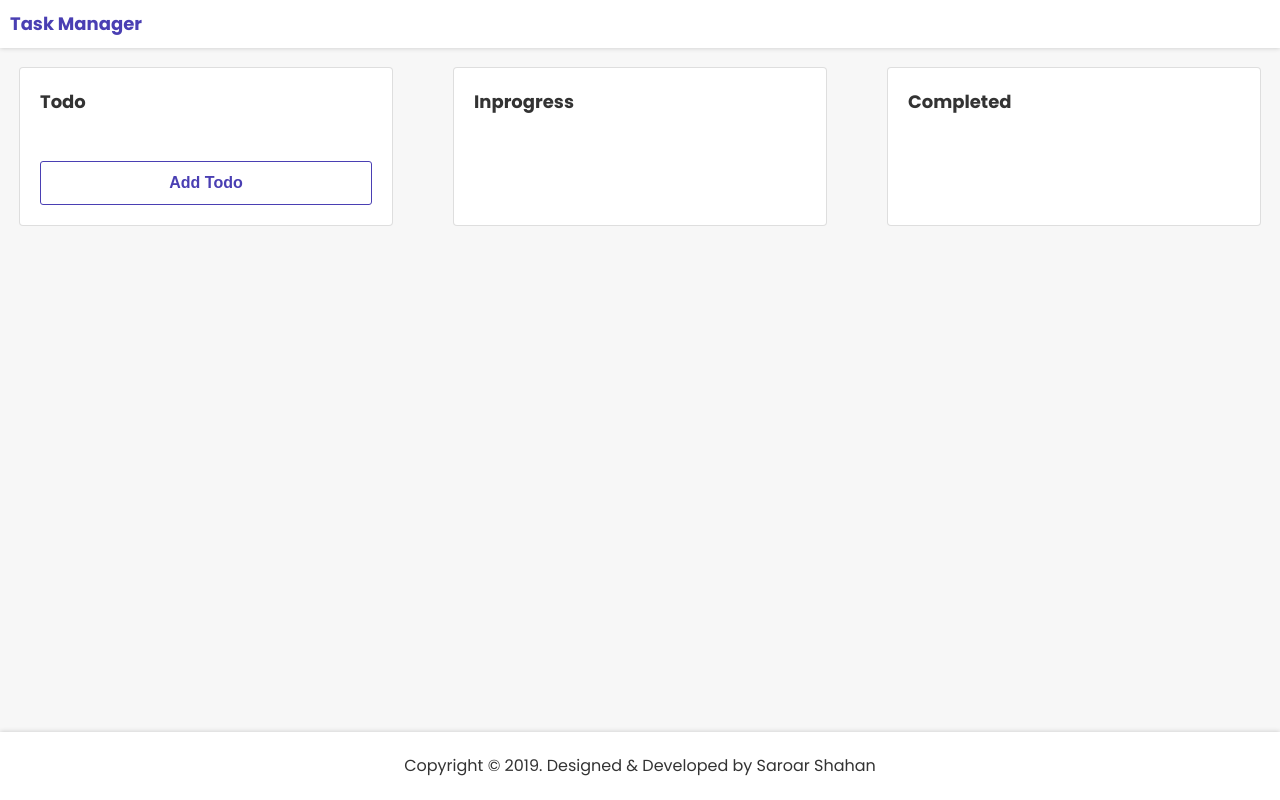
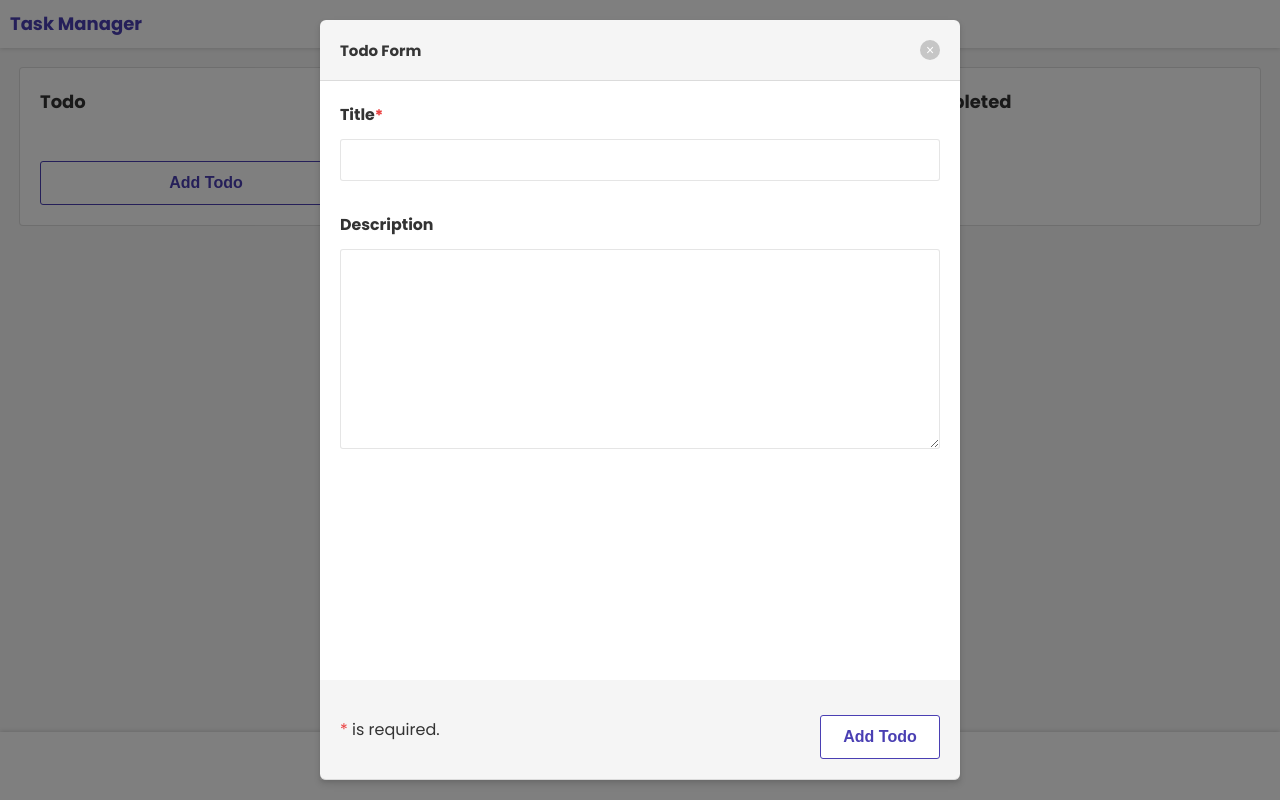
Before and after one commit to SaroarShahan/task-manager, a React (Create React App) app: page / in a window 1280 px wide. Both pictures are taken after a click on the button "Add Todo". Built offline with nearby package versions, Linux system fonts and the light colour scheme.

Commit message:
todo delete and edit done

```diff
--- a/src/modules/common/Menu.tsx
+++ b/src/modules/common/Menu.tsx
@@ -2,16 +2,22 @@ import React, { useState, useRef } from "react";
 import { MdMoreVert } from "react-icons/md";
 import styled from "styled-components";
 
-const Menu: React.FC = ({ children }) => {
+interface IProps {
+  isMenuHide?: boolean;
+  setIsMenuHide?: React.ReactNode;
+  children?: React.ReactNode;
+}
+
+const Menu: React.FC<IProps> = ({ children }) => {
   const [isMenu, setIsMenu] = useState(false);
   let dropdownMenu = useRef<HTMLDivElement>(null);
 
-  const showMenu = () => {
+  const showMenu = (): void => {
     setIsMenu(!isMenu);
     document.addEventListener("click", closeMenu);
   };
 
-  const closeMenu = (e: any) => {
+  const closeMenu = (e: any): void => {
     if (dropdownMenu.current && !dropdownMenu.current.contains(e.target)) {
       setIsMenu(false);
       document.removeEventListener("click", closeMenu);
--- a/src/modules/tasks/comoponents/Todo.tsx
+++ b/src/modules/tasks/comoponents/Todo.tsx
@@ -1,22 +1,65 @@
-import React, { useState } from "react";
+import React, { useState, useEffect } from "react";
 import styled from "styled-components";
 import Menu from "../../common/Menu";
 import Modal from "../../common/Modal";
 
+interface ITodo {
+  text: string;
+  description: string;
+  completed: boolean;
+}
+
 const Todo = () => {
+  const initialTodos = () => JSON.parse(localStorage.getItem("tasks") || "[]");
   const [todo, setTodo] = useState<string>("");
+  const [description, setDescription] = useState<string>("");
   const [isModal, setIsModal] = useState<boolean>(false);
-  let el = document.getElementById("modal");
+  const [isEdit, setIsEdit] = useState<boolean>(false);
+  const [todos, setTodos] = useState<ITodo[]>(initialTodos);
+  const [isIndex, setIsIndex] = useState<number>(0);
 
-  const hanldeModal = () => {
-    setIsModal(true);
+  useEffect(() => {
+    localStorage.setItem("tasks", JSON.stringify(todos));
+  }, [todos]);
+
+  const hanldeModal = (): void => {
+    setIsModal(!isModal);
   };
 
-  const hide = () => {
-    setIsModal(false);
+  const handleTodo = (): void => {
+    handleAddTodo(todo, description);
+    setTodo("");
+    setDescription("");
+    hanldeModal();
   };
 
-  const handleTodo = () => {};
+  const handleAddTodo = (text: string, description: string): void => {
+    if (isEdit) {
+      const newTodos: ITodo[] = [...todos];
+      newTodos[isIndex] = { text, description, completed: false };
+      setTodos(newTodos);
+      setIsEdit(false);
+    } else {
+      const newTodos = [...todos, { text, description, completed: false }];
+      setTodos(newTodos);
+    }
+  };
+
+  const handleDeleteTodo = (index: number): void => {
+    const newTodos: ITodo[] = [...todos];
+    newTodos.splice(index, 1);
+    setTodos(newTodos);
+  };
+
+  const handleEditTodo = (val: any, index: number): void => {
+    hanldeModal();
+    if (val) {
+      setTodo(val.text);
+      setDescription(val.description);
+      setIsEdit(true);
+      setIsIndex(index);
+    }
+  };
 
   return (
     <>
@@ -24,24 +67,73 @@ const Todo = () => {
         <Title>todo</Title>
 
         <List>
-          {/* <Item>
-          <div>
-            <ItemTitle>titel</ItemTitle>
-            <ItemDescription>dfasfdsaf asfd</ItemDescription>
-          </div>
-          <div>
-            <Menu>
-              <Ul>
-                <Li>Inprogress</Li>
-                <Li>Edit</Li>
-                <Li>Delete</Li>
-              </Ul>
-            </Menu>
-          </div>
-        </Item> */}
+          {todos.map((val, index) => (
+            <Item key={index}>
+              <ItemTitle>
+                <span>{val.text}</span>
+                <Menu>
+                  <Ul>
+                    <Li>Inprogress</Li>
+                    <Li onClick={() => handleEditTodo(val, index)}>Edit</Li>
+                    <Li onClick={() => handleDeleteTodo(index)}>Delete</Li>
+                  </Ul>
+                </Menu>
+              </ItemTitle>
+              <ItemDescription>{val.description}</ItemDescription>
+            </Item>
+          ))}
         </List>
-        <AddTodo onClick={hanldeModal}>Add Todo</AddTodo>
+        <Button onClick={hanldeModal}>Add Todo</Button>
       </Wrapper>
+
+      {isModal && (
+        <Modal
+          isActive={isModal}
+          toggle={hanldeModal}
+          headerTitle="Todo form"
+          renderFooter={() => (
+            <div className="renderFooter">
+              <div>
+                <p>
+                  <span className="required">*</span> is required.
+                </p>
+              </div>
+              <div style={{ width: "20%" }}>
+                <Button onClick={handleTodo}>Add Todo</Button>
+              </div>
+            </div>
+          )}
+          renderBody={() => (
+            <>
+              <form className="form">
+                <div className="form__group">
+                  <label className="form__label is--required" htmlFor="title">
+                    Title
+                  </label>
+                  <input
+                    className="form__input"
+                    type="text"
+                    id="title"
+                    value={todo}
+                    onChange={e => setTodo(e.target.value)}
+                  />
+                </div>
+                <div className="form__group">
+                  <label className="form__label" htmlFor="description">
+                    Description
+                  </label>
+                  <textarea
+                    className="form__textarea"
+                    id="description"
+                    value={description}
+                    onChange={e => setDescription(e.target.value)}
+                  />
+                </div>
+              </form>
+            </>
+          )}
+        />
+      )}
     </>
   );
 };
@@ -64,16 +156,16 @@ const Title = styled.h2`
 const List = styled.div``;
 
 const Item = styled.div`
-  display: flex;
-  justify-content: space-between;
   margin-bottom: 1.5rem;
-  align-items: center;
 `;
 
 const ItemTitle = styled.h3`
   margin-bottom: 0.3rem;
   font-size: 1.6rem;
   line-height: 2.2rem;
+  display: flex;
+  justify-content: space-between;
+  align-items: center;
 `;
 
 const ItemDescription = styled.p`
@@ -95,7 +187,7 @@ const Li = styled.li`
   }
 `;
 
-const AddTodo = styled.button`
+const Button = styled.button`
   font-size: 1.6rem;
   font-weight: 700;
   background-color: #fff;
--- a/src/styles/style.scss
+++ b/src/styles/style.scss
@@ -54,3 +54,53 @@ ul {
   margin: 0;
   list-style: none;
 }
+
+.required {
+  color: #ea3d3d;
+}
+
+.form {
+  &__group {
+    display: flex;
+    flex-direction: column;
+    margin-bottom: 3rem;
+  }
+  &__label {
+    font-size: 1.58rem;
+    font-weight: 700;
+    margin-bottom: 1rem;
+
+    &.is--required {
+      &::after {
+        content: "*";
+        vertical-align: middle;
+        line-height: 1;
+        color: #ea3d3d;
+      }
+    }
+  }
+  &__input,
+  &__textarea {
+    padding: 2rem;
+    border-radius: 0.3rem;
+    border: 1px solid rgba(0, 0, 0, 0.1);
+
+    &:focus {
+      outline: none;
+    }
+  }
+  &__input {
+    height: 4rem;
+  }
+  &__textarea {
+    min-height: 20rem;
+    resize: vertical;
+  }
+}
+
+.renderFooter {
+  display: flex;
+  justify-content: space-between;
+  align-items: center;
+  width: 100%;
+}
```
